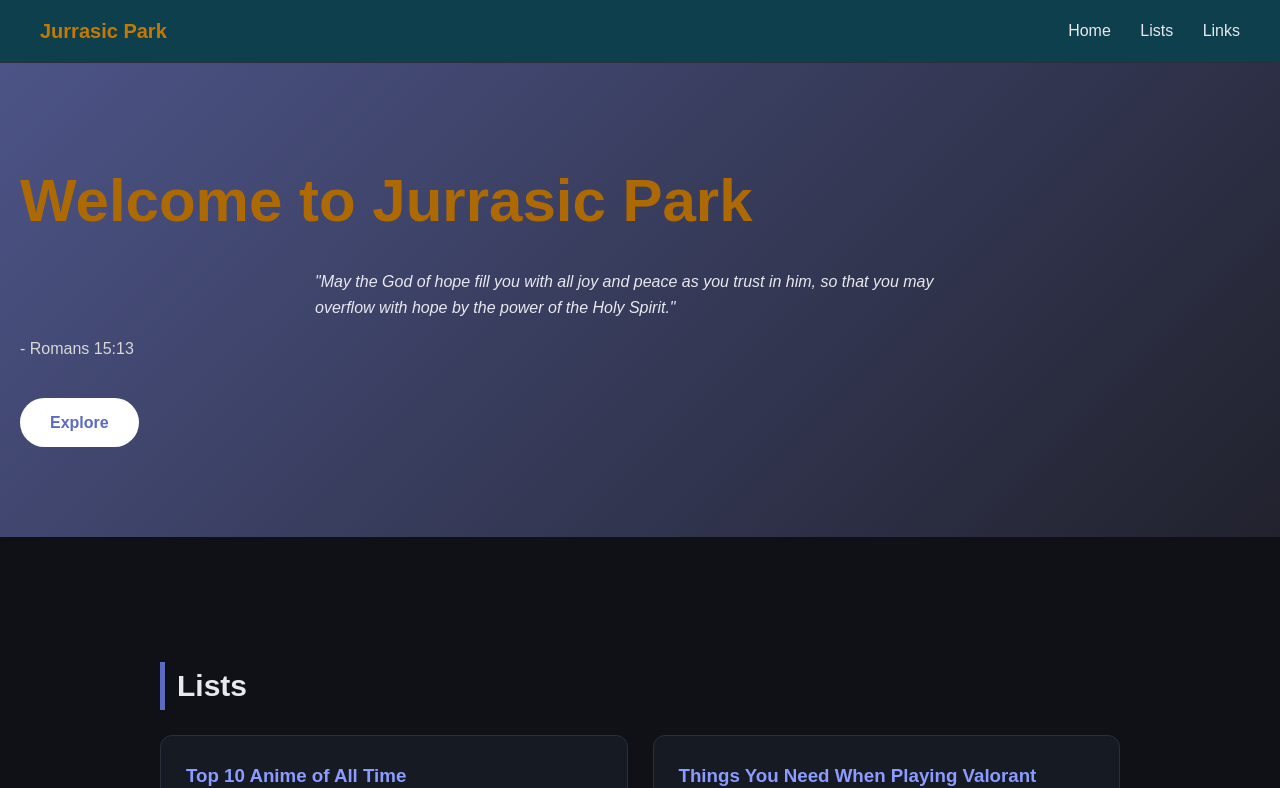
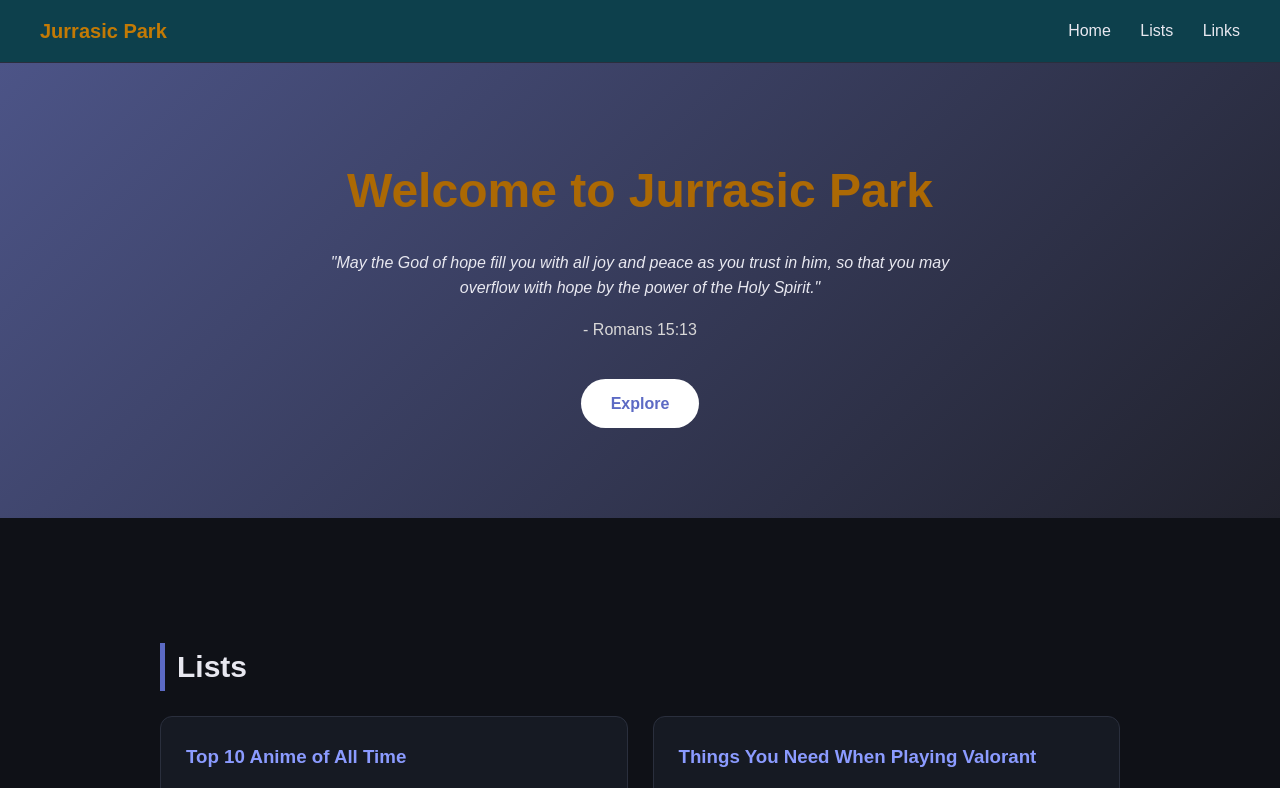
Before and after one commit to yugeebarbaza-max/Project-01, a plain HTML site: page index.html in a window 1280 px wide. Shown: the top 788 px of the page. Drawn offline with Linux system fonts and the light colour scheme.

Commit message:
Update styles.css

```diff
--- a/styles.css
+++ b/styles.css
@@ -44,14 +44,14 @@ body {
 
 
 .hero {
-  text-align: left;
+  text-align: center;
   padding: 90px 20px;
   background: linear-gradient(135deg, #4c5487, #21222d);
 }
 
 .hero h1 {
   margin: 0 0 20px;
-  font-size: 60px;
+  font-size: 48px;
   color: rgb(172, 105, 4);
 }
 
```
